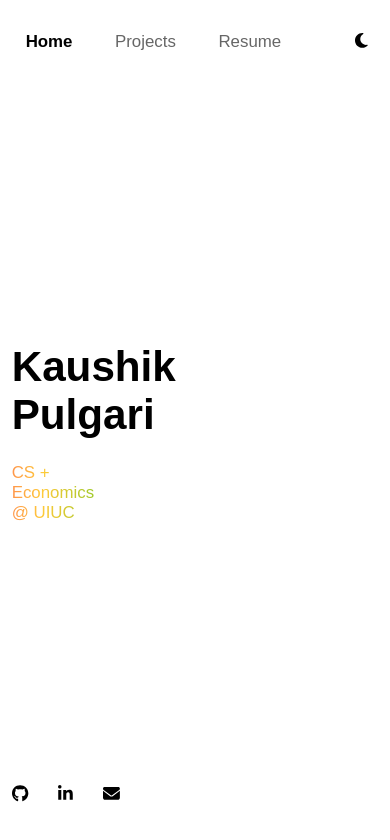
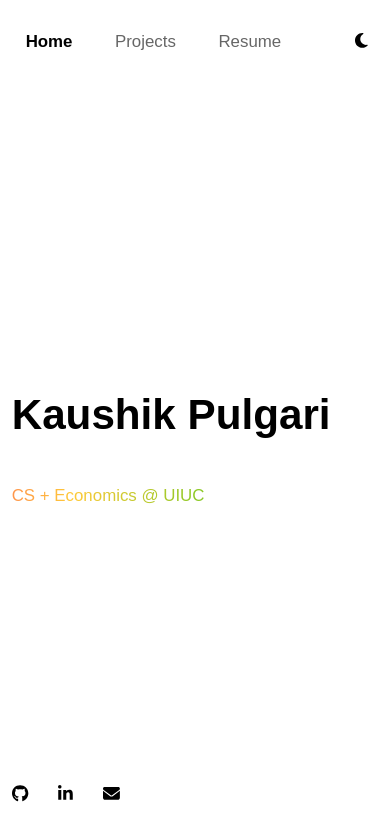
Before and after one commit to kpulgari/old-kpulgari, a React (Vite) app: page / in a window 390 px wide. Shown: the top 840 px of the page. Built offline with nearby package versions, Linux system fonts and the light colour scheme.

Commit message:
More mobile resizing

```diff
--- a/src/styles/Home.css
+++ b/src/styles/Home.css
@@ -28,7 +28,9 @@
 
 @media screen and (max-width: 450px) {
   :root {
-    --blurb-margin: 30vh;
+    --blurb-margin: 32vh;
+    --word-break: max-content;
+    --word-break-blurb: max-content;
   }
 }
 
```
